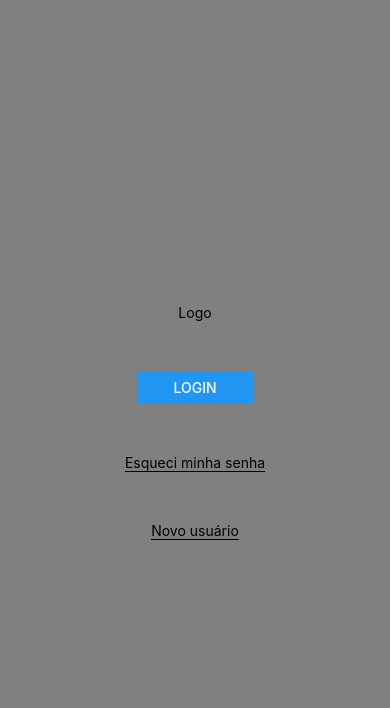
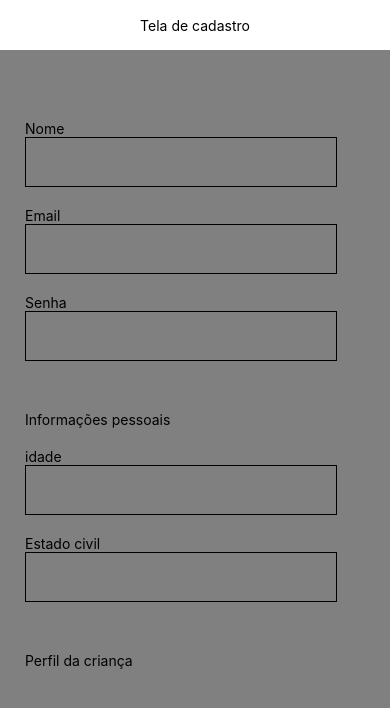
Before and after one commit to Graciano-B-L-Junior/adocao_de_bolso_react, a React Native app: screen / in a window 390 px wide. Both pictures are taken after a click on the button "LOGIN". Shown: the top 708 px of the page. Built offline with nearby package versions, Linux system fonts and the light colour scheme.

Commit message:
adicionando tela de cadastro

```diff
--- a/App.js
+++ b/App.js
@@ -1,31 +1,47 @@
 import { StatusBar } from 'expo-status-bar';
-import React from 'react';
-import { StyleSheet, Text, View, Button, TouchableOpacity } from 'react-native';
+import React, { useState } from 'react';
+import { StyleSheet, Text, View, Button, TouchableOpacity, TextInput } from 'react-native';
+import Cadastro from './Cadastro';
 
 export default function App() {
+
+  const [tela, setTela] = useState('inicio')
+
+  if (tela == 'inicio') {
     return (
       <View style={styles.container}>
         <StatusBar hidden />
-      <View>
+        <View style={{ alignItems: 'center' }}>
+          <View style={{ justifyContent: 'center', width: 150, height: 150, borderWidth: 1 }}>
             <Text style={{ textAlign: 'center' }}>Logo</Text>
-        <View style={{alignItems:'center'}}>
-          <View style={{ width: '30%', paddingTop: 50 }}>
-            <Button title="Login" style={styles.button}></Button>
           </View>
 
-          <TouchableOpacity style={{paddingTop:50}}>
-            <Text style={{borderBottomWidth:1,borderBottomColor:'black'}}>Esqueci minha senha</Text>
+          <View style={{ alignItems: 'center', paddingTop: 50 }}>
+            <TextInput value="login" style={{ width: 150, height: 50, borderWidth: 1, marginTop: 15, paddingLeft: 5 }}></TextInput>
+            <TextInput value="senha" style={{ width: 150, height: 50, borderWidth: 1, marginTop: 15, paddingLeft: 5 }}></TextInput>
+            <View style={{ width: 100, paddingTop: 25 }}>
+              <Button onPress={()=>setTela('cadastro')} title="Login" style={styles.button}></Button>
+            </View>
+
+            <TouchableOpacity style={{ paddingTop: 50 }}>
+              <Text style={{ borderBottomWidth: 1, borderBottomColor: 'black' }}>Esqueci minha senha</Text>
             </TouchableOpacity>
 
-          <TouchableOpacity style={{paddingTop:50}}>
-            <Text style={{borderBottomWidth:1,borderBottomColor:'black'}}>Novo usuário</Text>
+            <TouchableOpacity style={{ paddingTop: 50 }}>
+              <Text style={{ borderBottomWidth: 1, borderBottomColor: 'black' }}>Novo usuário</Text>
             </TouchableOpacity>
           </View>
-
-
         </View>
       </View>
     );
+  }
+  else if(tela=='cadastro'){
+    return(
+      <Cadastro></Cadastro>
+    )
+
+  }
+
 }
 
 const styles = StyleSheet.create({
--- /dev/null
+++ b/Cadastro.js
@@ -0,0 +1,70 @@
+import { StatusBar } from 'expo-status-bar';
+import React, { useState } from 'react';
+import { StyleSheet, Text, View, Button, TouchableOpacity, TextInput, ScrollView } from 'react-native';
+
+export default function Cadastro() {
+
+    return (
+        <ScrollView style={{backgroundColor:'gray'}}>
+            <View style={styles.container}>
+                <StatusBar hidden />
+                <View style={styles.headerTela}>
+                    <Text>Tela de cadastro</Text>
+                </View>
+                <View style={{ marginLeft: 50, marginTop: 100, width: '100%' }}>
+                    <View style={{ paddingTop: 20 }}>
+                        <Text>Nome</Text>
+                        <TextInput style={styles.inputTextStyle}></TextInput>
+                    </View>
+                    <View style={{ paddingTop: 20 }}>
+                        <Text>Email</Text>
+                        <TextInput style={styles.inputTextStyle}></TextInput>
+                    </View>
+                    <View style={{ paddingTop: 20 }}>
+                        <Text>Senha</Text>
+                        <TextInput style={styles.inputTextStyle}></TextInput>
+                    </View>
+
+                    <Text style={{ paddingTop: 50 }}>Informações pessoais</Text>
+
+                    <View style={{ paddingTop: 20 }}>
+                        <Text>idade</Text>
+                        <TextInput style={styles.inputTextStyle}></TextInput>
+                    </View>
+                    <View style={{ paddingTop: 20 }}>
+                        <Text>Estado civil</Text>
+                        <TextInput style={styles.inputTextStyle}></TextInput>
+                    </View>
+
+                    <Text style={{ paddingTop: 50 }}>Perfil da criança</Text>
+
+                </View>
+
+            </View>
+        </ScrollView>
+
+    );
+}
+
+const styles = StyleSheet.create({
+    container: {
+        flex: 1,
+        backgroundColor: 'gray',
+        alignItems: 'center'
+    },
+    headerTela: {
+        width: '100%',
+        height: 50,
+        backgroundColor: 'white',
+        alignItems: 'center',
+        justifyContent: 'center',
+        position: 'absolute',
+        top: 0
+    },
+    inputTextStyle: {
+        width: '80%',
+        height: 50,
+        borderWidth: 1
+    }
+
+});
```
Lines whose indentation alone changed are shown as unchanged.
